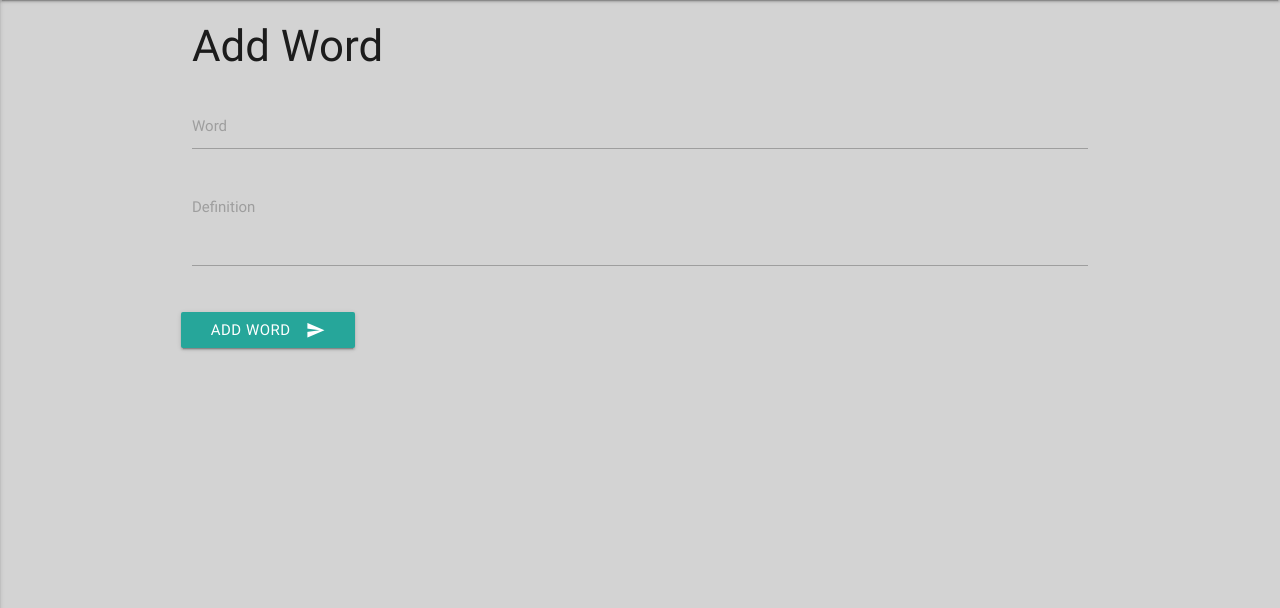
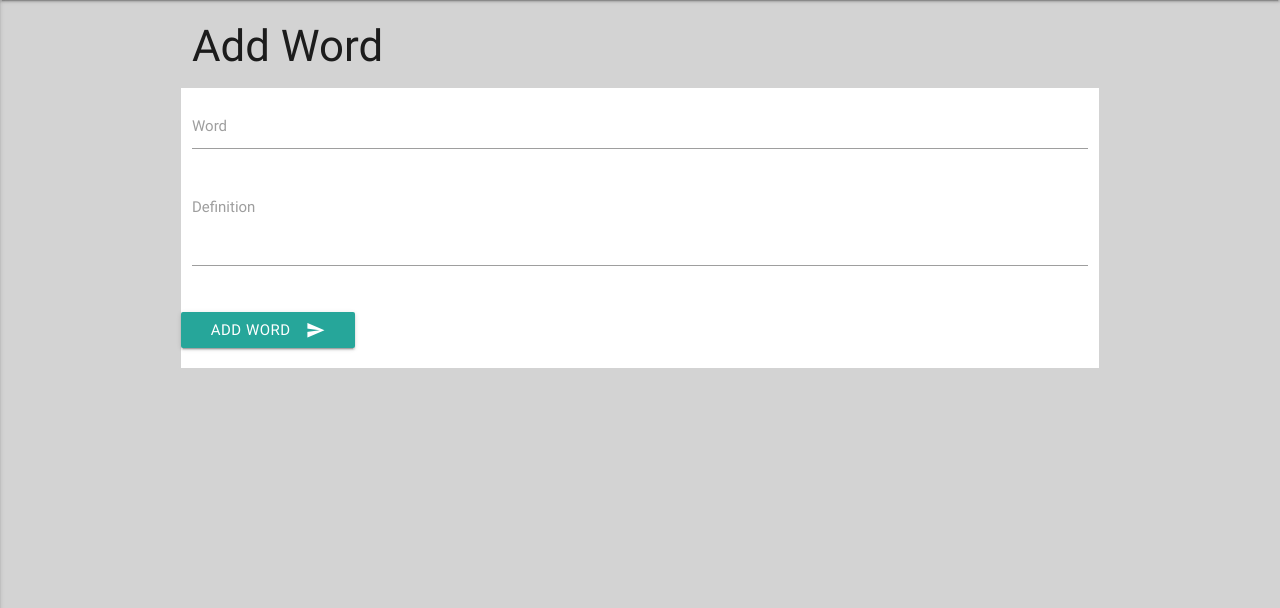
Before and after one commit to BLMcDonald/Milestone3, a Flask app: page /add_word in a window 1280 px wide. Shown: the part 64-672 px from the top of the page. Run offline with Flask 2, Linux system fonts and the light colour scheme; some libraries are stand-ins or nearby versions.

Commit message:
style changes

```diff
--- a/templates/addword.html
+++ b/templates/addword.html
@@ -3,7 +3,7 @@
 
 <h3>Add Word</h3>
 
-<div class="row">
+<div class="row white">
     <form action="{{url_for('insert_word')}}" method="POST" class="col s12">
         <div class="row">
             <div class="input-field col s12">
```
Also changed, not shown: .c9/metadata/environment/templates/addword.html (+1 -1 lines), 1 other file.
